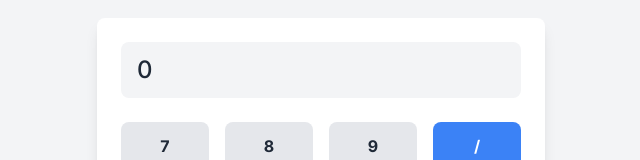
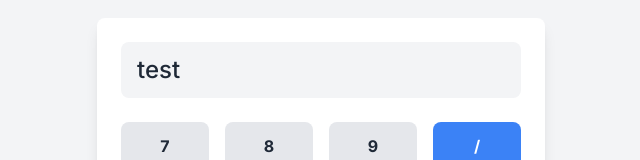
Before and after one commit to niharPat/CODSOFT, a Next.js app in the folder task3/: page / in a window 1280 px wide. Shown: the part 166-326 px from the top of the page, without its empty margins (319-959 px from the left). Built offline with nearby package versions, Linux system fonts and the light colour scheme.

Commit message:
Update page.tsx

```diff
--- a/task3/app/page.tsx
+++ b/task3/app/page.tsx
@@ -2,7 +2,7 @@
 import { useState } from "react";
 
 const Component: React.FC = () => {
-  const [display, setDisplay] = useState<string>("0");
+  const [display, setDisplay] = useState<string>("test");
 
   const handleDigitClick = (digit: string) => {
     if (display === "0") {
```
